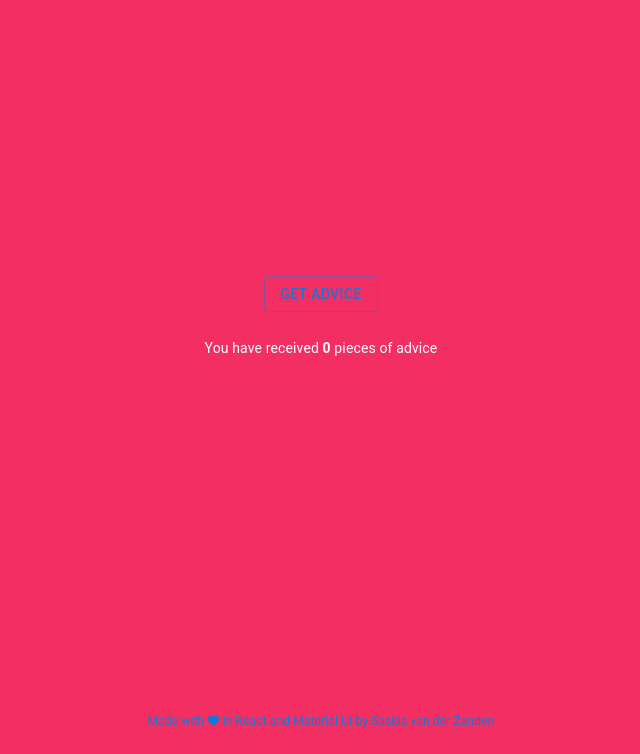
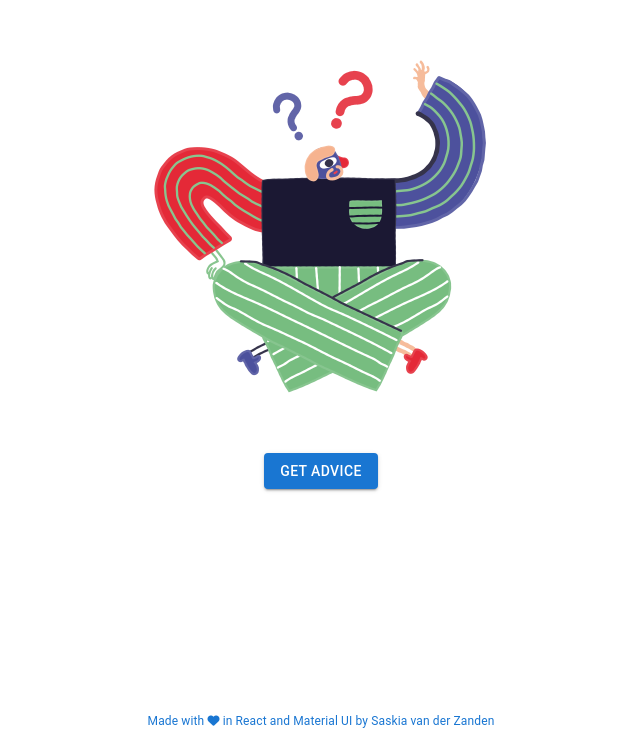
Before and after one commit to SaskiaVdZ/React-course_Project01_AdviceApp, a React (Create React App) app: page / in a window 1280 px wide. Shown: the part 111-865 px from the top of the page, without its empty margins (319-959 px from the left). Built offline with nearby package versions, Linux system fonts and the light colour scheme; no server answers.

Commit message:
add random background generator

```diff
--- a/src/App.css
+++ b/src/App.css
@@ -3,7 +3,6 @@
 }
 
 .App-header {
-  background-color: #f32e62;
   min-height: 100vh;
   color: white;
 }
--- a/src/App.js
+++ b/src/App.js
@@ -1,15 +1,17 @@
 import { useEffect, useState } from "react";
-import { Button } from '@mui/material';
-import { Grid } from '@mui/material';
-import { Typography } from '@mui/material';
+import { Button } from "@mui/material";
+import { Grid } from "@mui/material";
+import { Typography } from "@mui/material";
 import Container from "@mui/material/Container";
-import '@fontsource/merriweather/300.css';
+import Illustration from "./images/Illustration.png";
+import "@fontsource/merriweather/300.css";
 import "./App.css";
 
 function App() {
   const [advice, setAdvice] = useState("");
+  const [count, setCount] = useState(0);
+  const [backgroundColor, setBackgroundColor] = useState("white"); // New state for background color
   //whever we need anything to change in the interface we need state
-  const [count, setCount] = useState(0);
 
   async function getAdvice() {
     const res = await fetch("https://api.adviceslip.com/advice");
@@ -18,35 +20,47 @@ function App() {
     setAdvice(data.slip.advice);
     setCount((c) => c + 1);
     //takes current count and adds 1 which will be the new count
-
     //async and await make promises easier to write
     //async makes a function return a Promise
     //await makes a function wait for a Promise
+    const randomColor = generateRandomColor(); // Generate random color
+    setBackgroundColor(randomColor); // Update background color
   }
+
+  const generateRandomColor = () => {
+    const red = Math.floor(Math.random() * 256);
+    const green = Math.floor(Math.random() * 256);
+    const blue = Math.floor(Math.random() * 256);
+    return `rgb(${red}, ${green}, ${blue})`;
+  };
+
   useEffect(function () {
+    // eslint-disable-next-line
     getAdvice();
   }, []);
-  //to make sure that there already is a piece of advice there when you open the app
+   //to make sure that there already is a piece of advice there when you open the app
   // add an empty aray [] at the end to stop it running automatically
   //useEffect allows you to perform side effects after the component has rendered. This ensures a cleaner separation between rendering logic and side effects.
 
   return (
-    <Container justify="center" className="App">
+    <Container justify="center" className="App" style={{ backgroundColor }}> {/* Set background color using state */}
       <Grid container
         direction="column"
         justifyContent="center"
         alignItems="center"
         className="App-header">
         <Grid item>
-          <Grid item><img></img></Grid>
-        <Typography className="advice"
+          <Grid item>
+            <img src={Illustration} alt="A person with question marks floating above their head" />
+          </Grid>
+          <Typography className="advice"
             sx={{ m: 2 }}
             variant="h4"
             component="div"
             color="white">{advice}</Typography>
         </Grid>
-        <Button sx={{ mt: 3, mb: 3 }} variant="outlined" onClick={getAdvice}>Get advice</Button>
-        <Message count={count}/>
+        <Button sx={{ mt: 3, mb: 3 }} variant="contained" onClick={getAdvice}>Get advice</Button>
+        <Message count={count} />
       </Grid >
       <Grid item>
       <Typography textAlign="center" color="primary" variant="body2" fontSize={12} sx={{ mt: 3, mb: 3 }} >
@@ -65,5 +79,5 @@ function Message(props) {
     </Typography>
   );
 }
-//Props are a fundamental mechanism for passing data between components.
+
 export default App;
--- a/src/index.css
+++ b/src/index.css
@@ -1,6 +1,5 @@
 body {
   margin: 0;
-  background-color: #f32e62;
   -webkit-font-smoothing: antialiased;
   -moz-osx-font-smoothing: grayscale;
 }
```
Also changed, not shown: src/images/Illustration.png (added).
